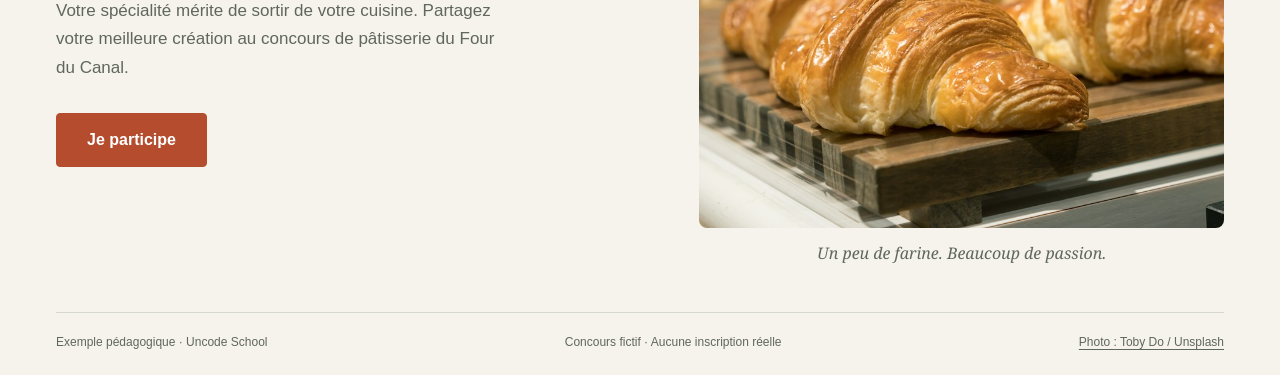
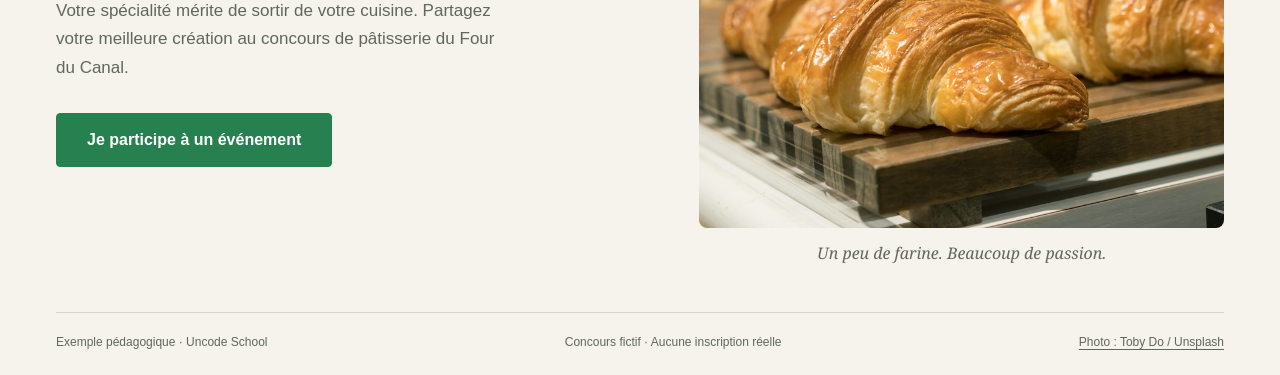
Before and after one commit to Mboisgard/uncode-school-github-live-demo, a plain HTML site: page index.html in a window 1280 px wide. Shown: the part 489-864 px from the top of the page. Drawn offline with Linux system fonts and the light colour scheme.

Commit message:
Mettre le CTA en vert et préciser son libellé

```diff
--- a/index.html
+++ b/index.html
@@ -20,7 +20,7 @@
         <p class="eyebrow">Le concours des passionnés</p>
         <h1 id="hero-title">À vos tabliers.<br>À vos idées.<br><em>À vous de jouer.</em></h1>
         <p class="subtitle">Votre spécialité mérite de sortir de votre cuisine. Partagez votre meilleure création au concours de pâtisserie du Four du Canal.</p>
-        <button class="cta" id="participate" type="button">Je participe</button>
+        <button class="cta" id="participate" type="button">Je participe à un événement</button>
         <p class="confirmation" id="confirmation" role="status" aria-live="polite"></p>
       </div>
       <figure class="hero-image">
--- a/style.css
+++ b/style.css
@@ -20,8 +20,8 @@ a { color: inherit; }
 h1 { margin: 0; font: 400 clamp(48px, 5.3vw, 78px)/1.07 Georgia, serif; letter-spacing: -3px; }
 h1 em { color: var(--accent); font-weight: 400; }
 .subtitle { max-width: 440px; margin: 28px 0 30px; font-size: 17px; line-height: 1.7; color: var(--muted); }
-.cta { display: inline-block; padding: 17px 30px; border: 1px solid var(--accent); border-radius: 4px; background: var(--accent); color: white; font: 600 16px Arial, sans-serif; cursor: pointer; transition: background 160ms ease; }
-.cta:hover { background: #963c23; }
+.cta { display: inline-block; padding: 17px 30px; border: 1px solid #27804f; border-radius: 4px; background: #27804f; color: white; font: 600 16px Arial, sans-serif; cursor: pointer; transition: background 160ms ease; }
+.cta:hover { background: #1e643d; }
 :focus-visible { outline: 3px solid var(--ink); outline-offset: 5px; }
 .confirmation { max-width: 420px; min-height: 44px; margin: 18px 0 0; font-size: 14px; line-height: 1.5; }
 .hero-image { margin: 0; }
```
